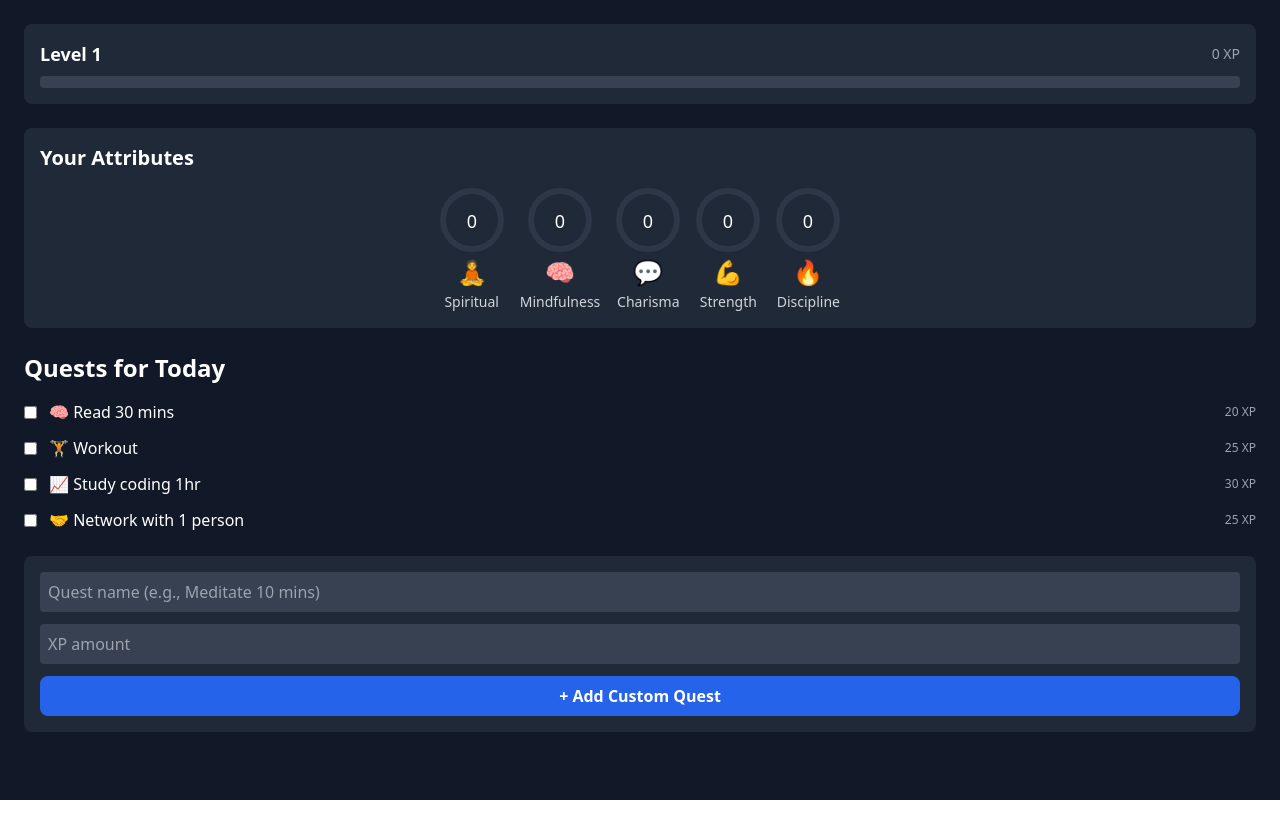
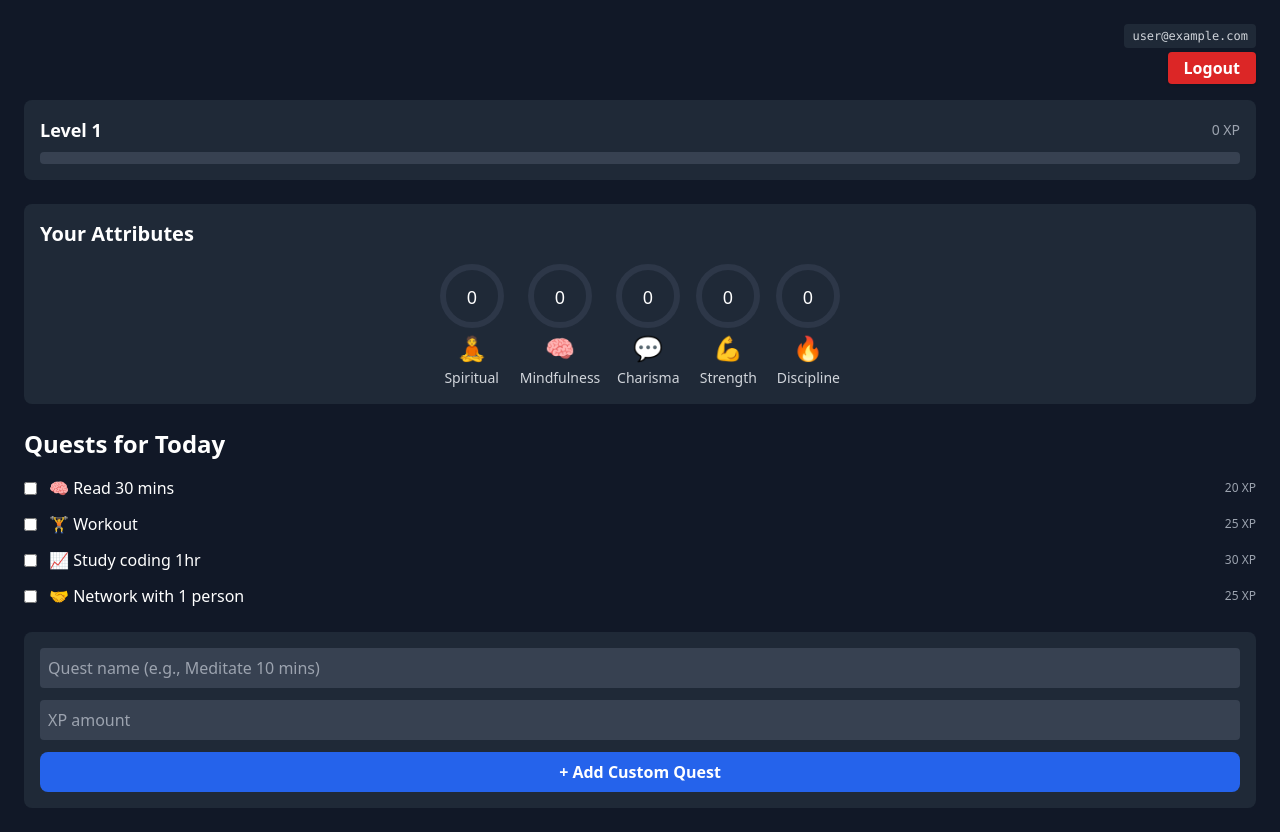
Before and after one commit to bemnetbeshah/solo-leveling-real-life, a React (Create React App) app: page / in a window 1280 px wide. Before the commit the page ends 800 px from the top, so only its background shows below. Built offline with nearby package versions, Linux system fonts and the light colour scheme; no server answers; sample sign-in values are in the browser's storage.

Commit message:
Logout attempt 3 (#9)
* Add user authentication state handling and logout functionality

* Error fix: Add state for new custom quest input (text and XP) in App component

```diff
--- a/src/App.js
+++ b/src/App.js
@@ -1,4 +1,6 @@
 import { useState, useEffect } from "react";
+import { signOut, onAuthStateChanged } from "firebase/auth";
+import { auth } from "./firebase";
 
 // AttributeCircle component for circular attribute display
 function AttributeCircle({ icon, label, value, color }) {
@@ -82,6 +84,11 @@ function App() {
       discipline: 0,
     }
   );
+  // State for user email
+  const [userEmail, setUserEmail] = useState("");
+  // State for new custom quest input (text and XP)
+  const [newQuestText, setNewQuestText] = useState("");
+  const [newQuestXP, setNewQuestXP] = useState("");
 
   // Persist XP to localStorage whenever it changes
   useEffect(() => {
@@ -108,9 +115,13 @@ function App() {
     localStorage.setItem("stats", JSON.stringify(stats));
   }, [stats]);
 
-  // State for new custom quest input (text and XP)
-  const [newQuestText, setNewQuestText] = useState("");
-  const [newQuestXP, setNewQuestXP] = useState("");
+  // Listen for authentication state changes
+  useEffect(() => {
+    const unsubscribe = onAuthStateChanged(auth, (user) => {
+      setUserEmail(user?.email || "");
+    });
+    return unsubscribe;
+  }, []);
 
   // Handler for completing or uncompleting a quest
   const handleQuestComplete = (id, questXP) => {
@@ -188,9 +199,33 @@ function App() {
     setNewQuestXP("");
   };
 
+  // Handler for user logout
+  const handleLogout = async () => {
+    try {
+      await signOut(auth);
+      window.location.href = "/login";
+    } catch (err) {
+      alert("Logout failed");
+    }
+  };
+
   // Render the main UI
   return (
     <div className="min-h-screen bg-gray-900 text-white p-6">
+      <div className="flex flex-col items-end mb-4">
+        {userEmail && (
+          <span className="text-xs text-gray-300 mb-1 px-2 py-1 bg-gray-800 rounded font-mono select-all">
+            {userEmail}
+          </span>
+        )}
+        <button
+          onClick={handleLogout}
+          className="bg-red-600 hover:bg-red-700 text-white py-1 px-4 rounded font-semibold shadow transition-colors"
+        >
+          Logout
+        </button>
+      </div>
+
       {/* XP Bar section */}
       <div className="bg-gray-800 rounded-lg p-4 mb-6">
         <div className="flex justify-between items-center mb-2">
```
